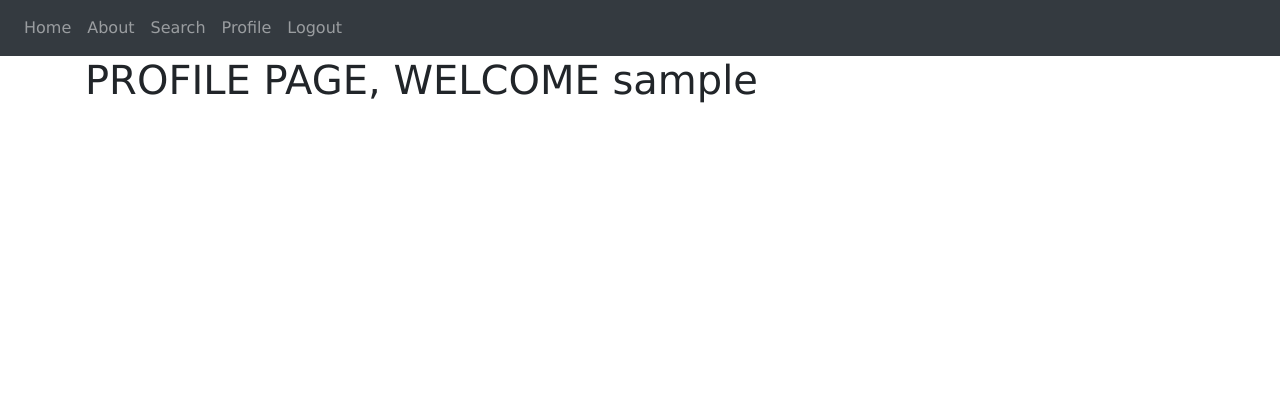
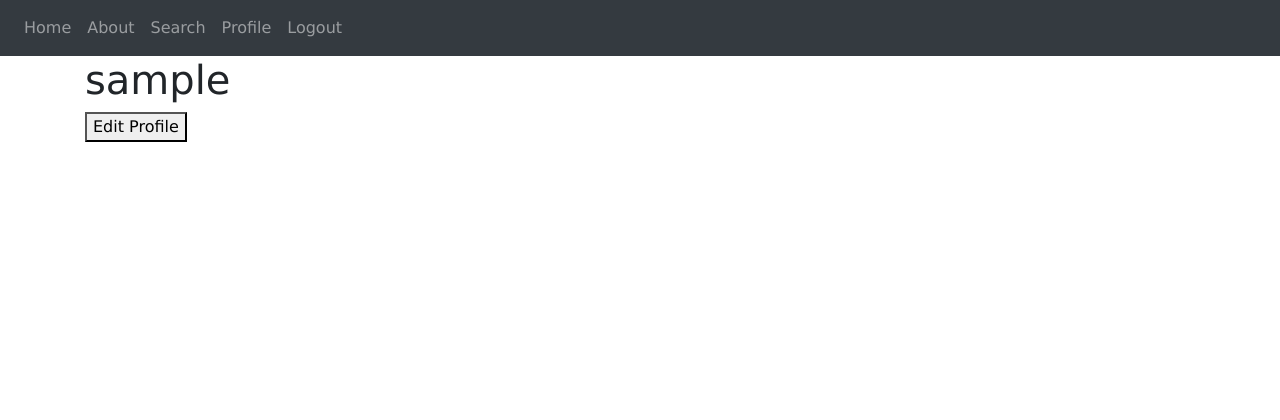
Before and after one commit to MarkNatavio/MusicSearchEngine, a Flask app: page /profile in a window 1280 px wide. Shown: the top 420 px of the page. Run offline with Flask 2, Linux system fonts and the light colour scheme; the visitor is signed in with stand-in values (Sample User, id 1); data that the repository does not hold is empty; some libraries are stand-ins or nearby versions.

Commit message:
Prepared portions for Update and Delete
Added an edit profile page where users can edit their profile information such as username, email, (maybe also password), and playlists

```diff
--- /dev/null
+++ b/website/templates/edit_profile.html
@@ -0,0 +1,6 @@
+{% extends "base.html" %}
+{% block title %}Dashboard{% endblock %}
+
+{% block content%}
+  <h1>Edit Profile</h1>
+{% endblock %}
--- a/website/templates/profile.html
+++ b/website/templates/profile.html
@@ -2,5 +2,23 @@
 {% block title %}Profile{% endblock %}
 
 {% block content%}
-<h1>PROFILE PAGE, WELCOME {% print(user.username) %} </h1>
+
+<div class="content-section">
+  <div class="media">
+    <div class="media-body">
+      <h1> {{user.username}} </h1>
+    </div>
+  </div>
+
+  {% if user.bio != None %}
+  <h1> {{ user.bio }} </h1>
+  {% endif %}
+
+
+</div>
+<form method="post">
+<button name="user_id" value="{{user.user_id}}"> Edit Profile </button>
+</form>
+
+
 {% endblock %}
--- a/website/templates/search.html
+++ b/website/templates/search.html
@@ -53,15 +53,15 @@
       <th> Duration </th>
     </tr>
     {% for song in songs %}
+      <form method="post">
         <tr>
           <td> {{ song.song }} </td>
           <td> {{ artists[song.artist-1].artist }} </td>
           <td> {{ genres[song.genre-1].genre }} </td>
           <td> {{ song.duration }} </td>
-        <form method="post">
           <td> <button name="song_selected" value={{ song.song_id }} onclick="return value">Check Song</button> </td>
+        </tr>
       </form>
-      </tr>
     {% endfor %}
   </table>
 {% endblock content %}
--- a/website/views.py
+++ b/website/views.py
@@ -34,7 +34,6 @@ def search():
 
   else:
     check_song = request.form.get('song_selected')
-
     return redirect(url_for("views.info", song=check_song))
 
 
@@ -43,12 +42,24 @@ def search():
 def info(song):
   song_selected = Songs.query.filter(Songs.song_id == song).first()
   add_song = request.form.get('add_to_playlist')
-  if add_song:
+  if add_song: # song is being added to playlist
     print(add_song)
+
   return render_template("info.html", user=current_user, song=song_selected, genres=Genres.query.all(), artists=Artists.query.all(), albums=Albums.query.all())
 
 
 @views.route('/profile', methods=['GET', 'POST'])
 @login_required
 def profile():
-  return render_template("profile.html", user=current_user)
+  if request.method == "POST":
+    account = request.form.get('user_id')
+    return redirect(url_for("views.edit_profile", user_id=account))
+
+  return render_template("profile.html", user=current_user, playlist=Playlists, songs_saved=Playlists_Songs)
+
+
+@views.route('/update/<user_id>', methods=['GET', 'POST'])
+@login_required
+def edit_profile(user_id):
+  print(user_id)
+  return render_template("edit_profile.html", user=current_user, playlist=Playlists, songs_saved=Playlists_Songs)
```
Lines whose indentation alone changed are shown as unchanged.
